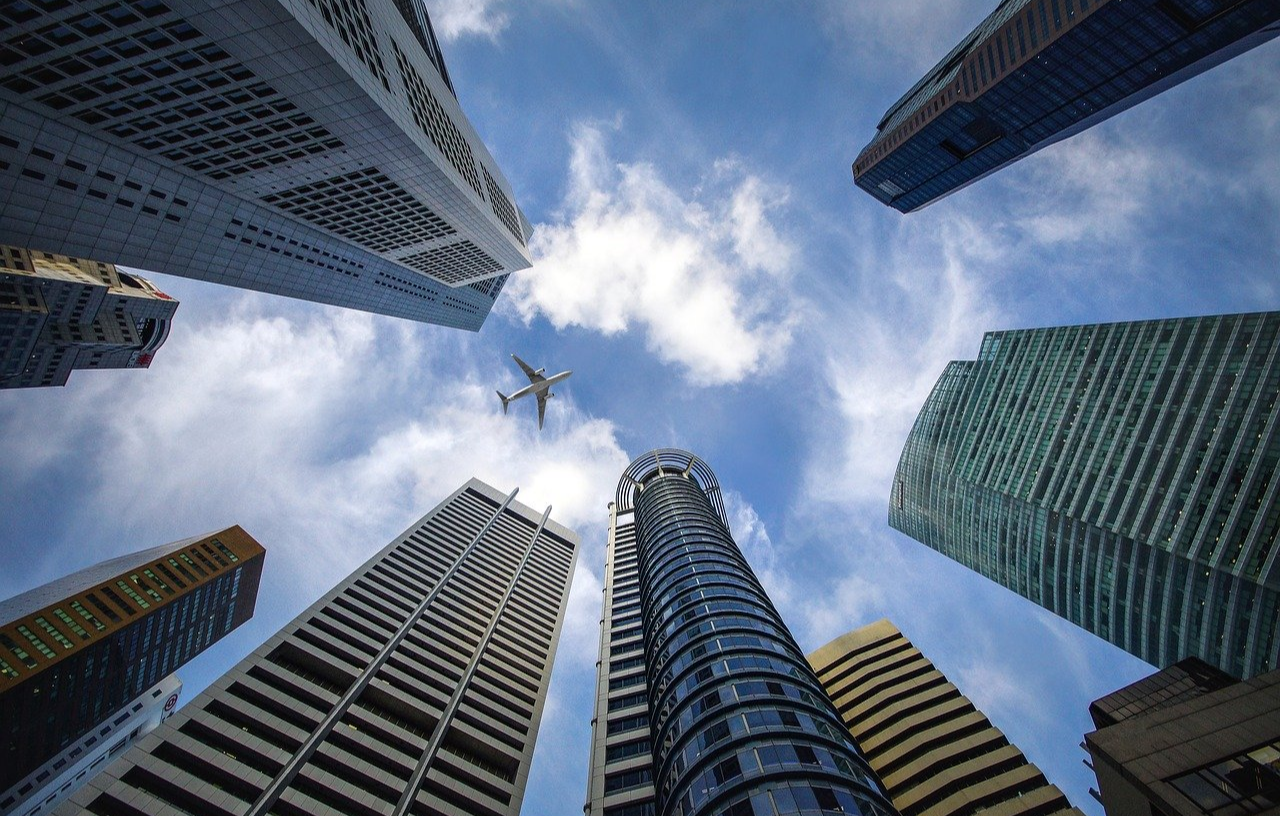
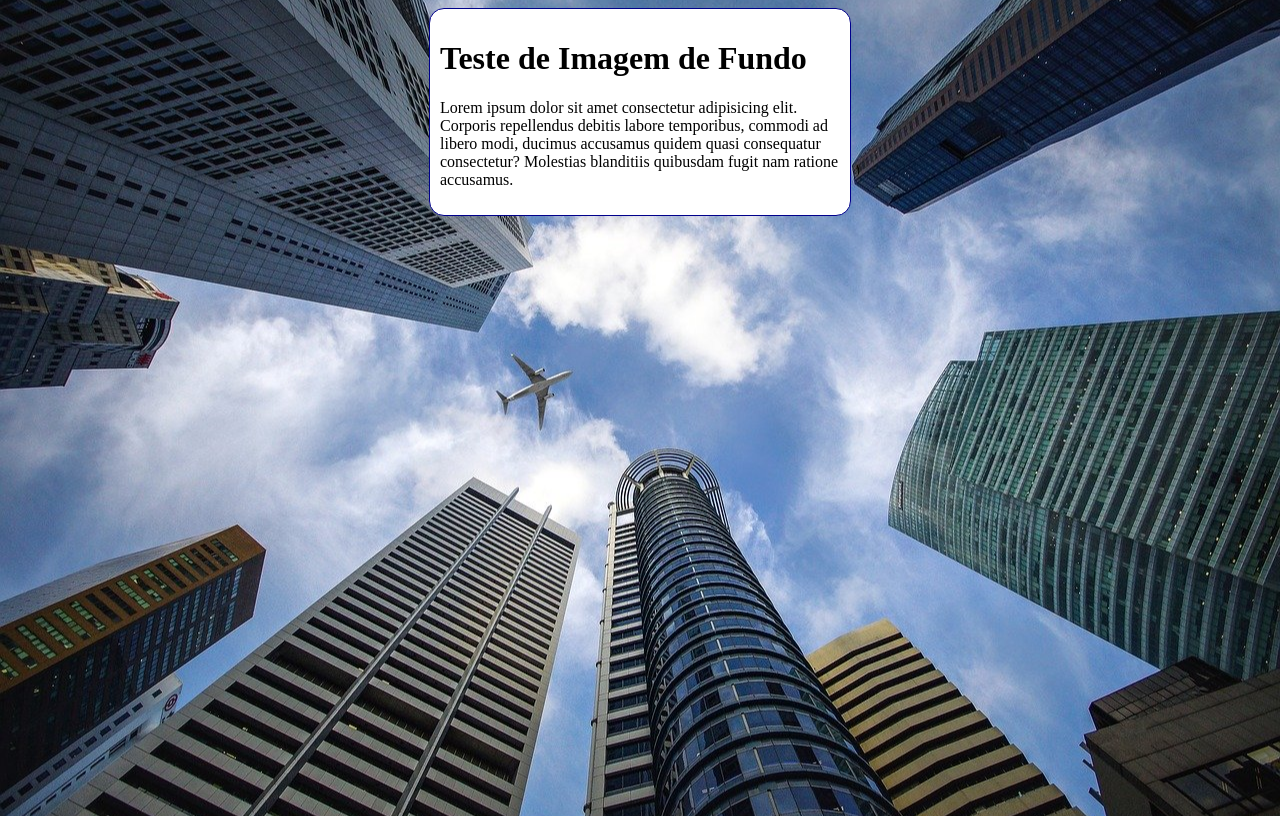
Before and after one commit to icarovinhas/html-css, a plain HTML site: page fundo002.html in a window 1280 px wide. Drawn offline with Linux system fonts and the light colour scheme.

Commit message:
Update fundo002.html

```diff
--- a/fundo002.html
+++ b/fundo002.html
@@ -13,9 +13,21 @@
             background-repeat: no-repeat;
             background-size: cover;
         }
+
+        main {
+            background-color: white;
+            width: 400px;
+            padding: 10px;
+            margin: auto;
+            border: 1px solid darkblue;
+            border-radius: 15px;
+        }
     </style>
 </head>
 <body>
-
+    <main>
+        <h1>Teste de Imagem de Fundo</h1>
+        <p>Lorem ipsum dolor sit amet consectetur adipisicing elit. Corporis repellendus debitis labore temporibus, commodi ad libero modi, ducimus accusamus quidem quasi consequatur consectetur? Molestias blanditiis quibusdam fugit nam ratione accusamus.</p>
+    </main>
 </body>
 </html>
```
